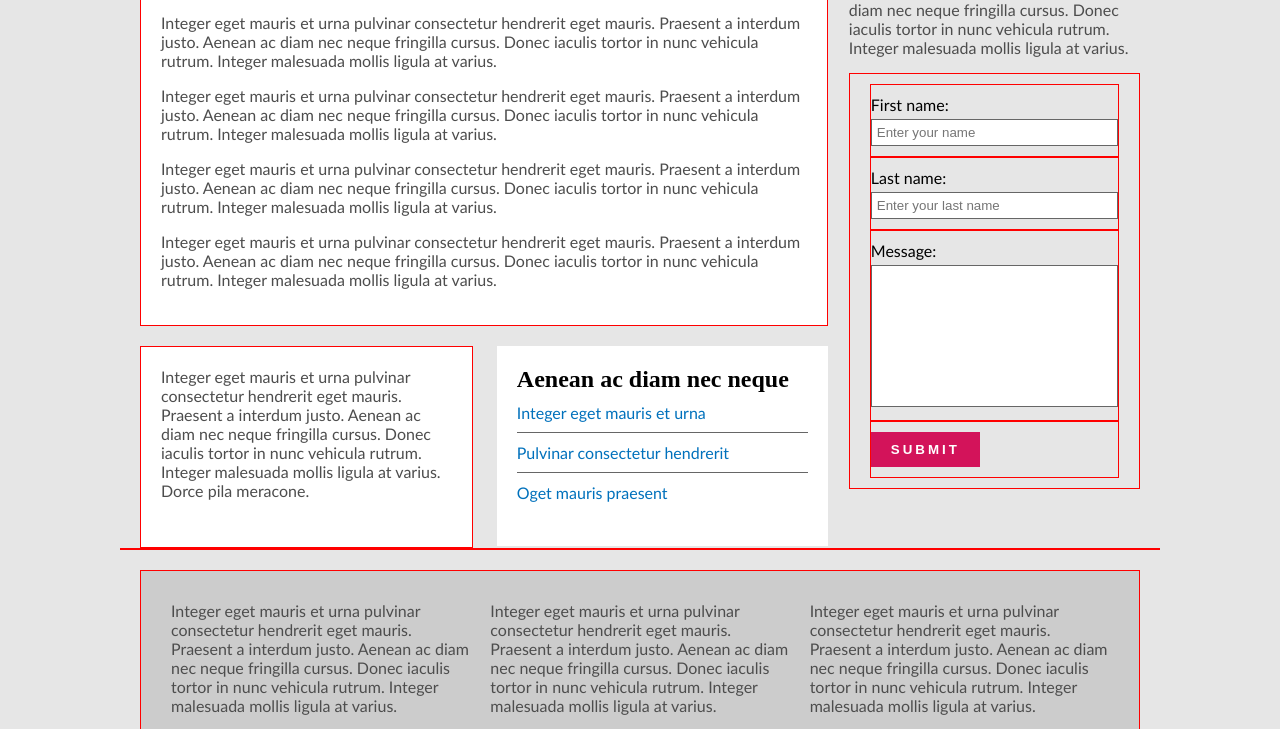
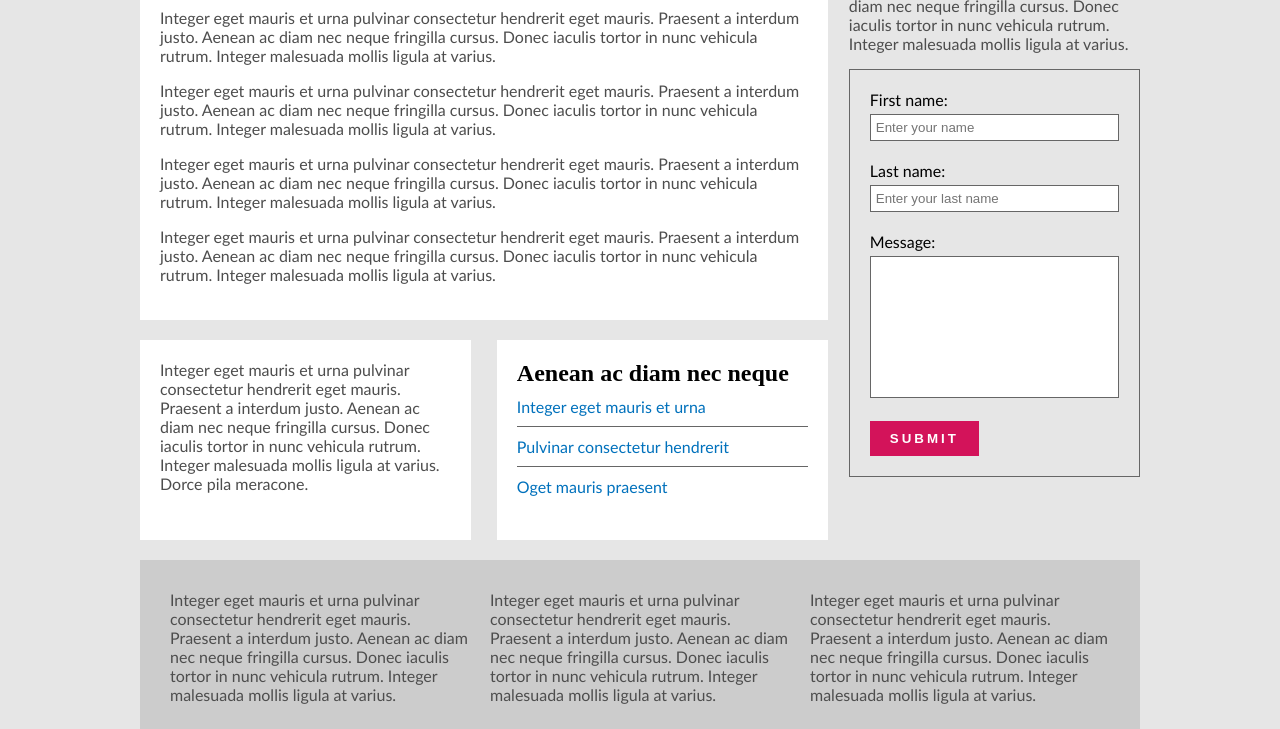
Before and after one commit to itspecialistas/devbridge.com, a plain HTML site: page index.html in a window 1280 px wide. Shown: the part 301-1030 px from the top of the page. Drawn offline with nearby package versions, Linux system fonts and the light colour scheme.

Commit message:
Update index.html

```diff
--- a/index.html
+++ b/index.html
@@ -21,14 +21,6 @@
 		<script src="//ajax.googleapis.com/ajax/libs/jquery/1.11.0/jquery.min.js"></script>
 
 		<script src="js/scripts.js"></script>
-
-		<script type="text/javascript">
-jQuery(document).ready(function(){
-
-	$("div").css("border", "1px solid red");
-
-});
-</script>
 	</head>
 	<body>
 	<header>
```
